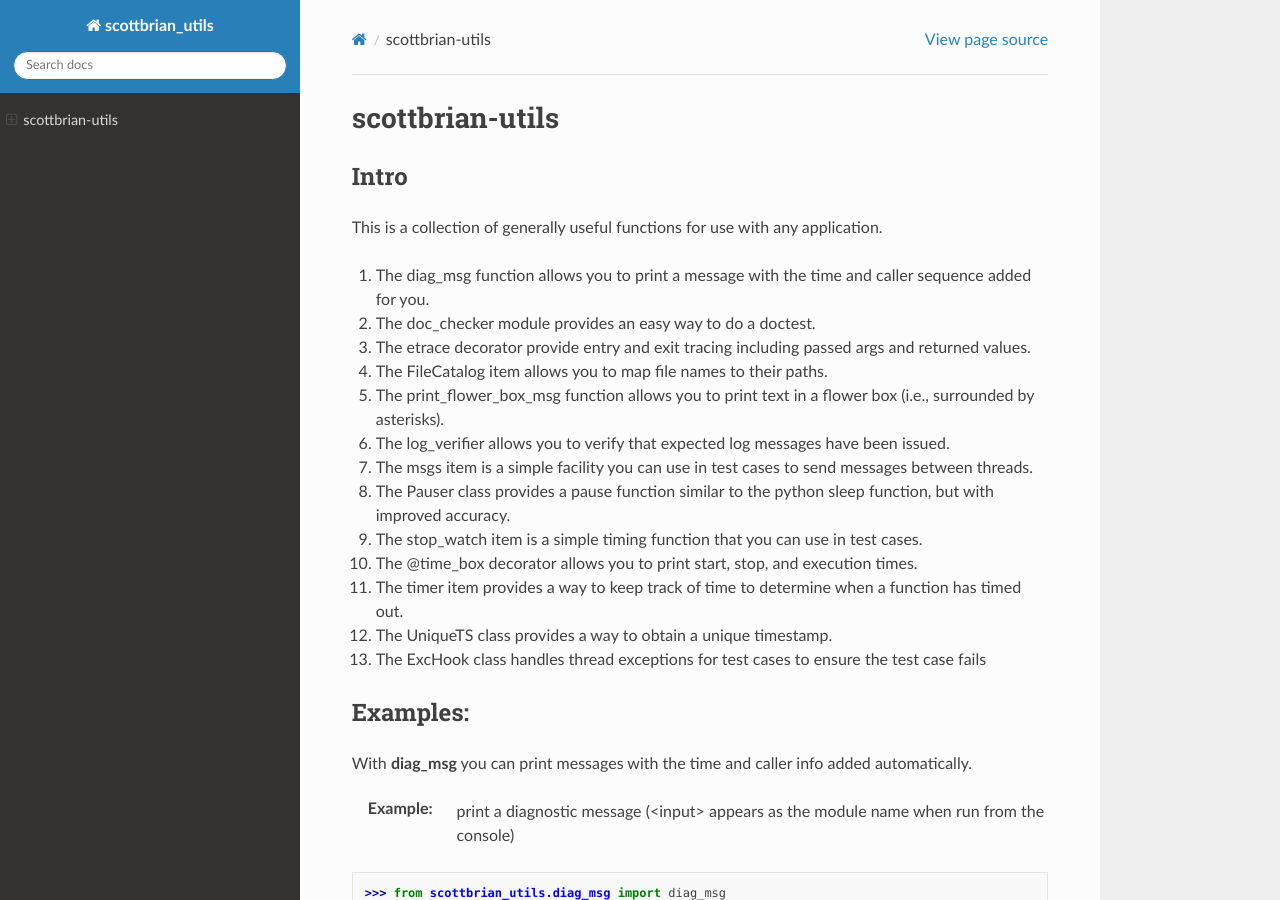
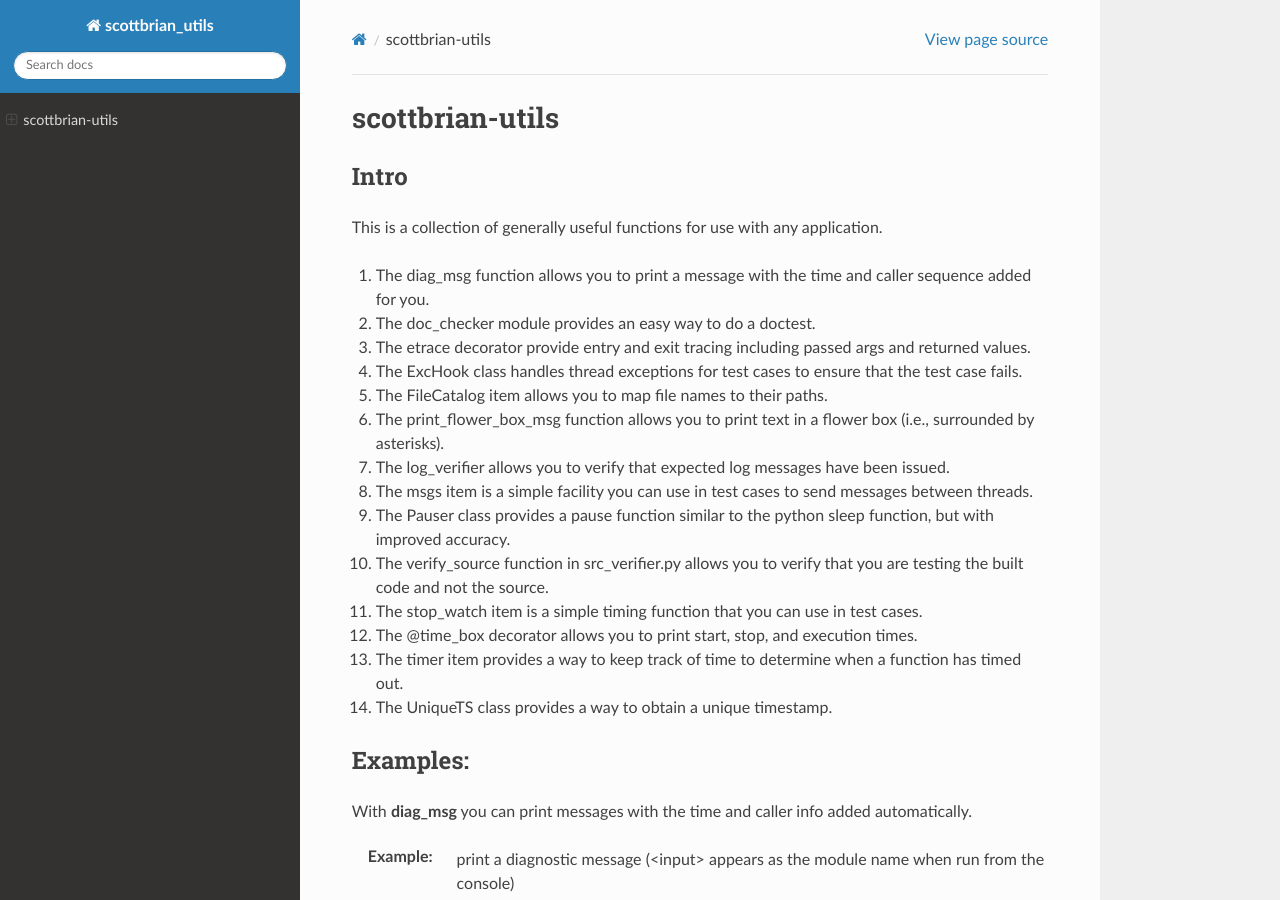
Before and after one commit to ScottBrian/scottbrian_utils, a Sphinx documentation site: the page built from docs/source/index.rst, in a window 1280 px wide and 900 px high. Built offline with Sphinx 7.4.7 and the Read the Docs theme 3.1.0, drawn with Linux system fonts in a browser that asks for light colours.

Commit message:
verify source 12

```diff
--- a/README.rst
+++ b/README.rst
@@ -7,19 +7,29 @@ Intro
 
 This is a collection of generally useful functions for use with any application.
 
-1. The diag_msg function allows you to print a message with the time and caller sequence added for you.
+1. The diag_msg function allows you to print a message with the time and caller sequence
+   added for you.
 2. The doc_checker module provides an easy way to do a doctest.
-3. The etrace decorator provide entry and exit tracing including passed args and returned values.
-4. The FileCatalog item allows you to map file names to their paths.
-5. The print_flower_box_msg function allows you to print text in a flower box (i.e., surrounded by asterisks).
-6. The log_verifier allows you to verify that expected log messages have been issued.
-7. The msgs item is a simple facility you can use in test cases to send messages between threads.
-8. The Pauser class provides a pause function similar to the python sleep function, but with improved accuracy.
-9. The stop_watch item is a simple timing function that you can use in test cases.
-10. The @time_box decorator allows you to print start, stop, and execution times.
-11. The timer item provides a way to keep track of time to determine when a function has timed out.
-12. The UniqueTS class provides a way to obtain a unique timestamp.
-13. The ExcHook class handles thread exceptions for test cases to ensure the test case fails
+3. The etrace decorator provide entry and exit tracing including passed args and
+   returned values.
+4. The ExcHook class handles thread exceptions for test cases to ensure that the test
+   case fails.
+5. The FileCatalog item allows you to map file names to their paths.
+6. The print_flower_box_msg function allows you to print text in a flower box (i.e.,
+   surrounded by asterisks).
+7. The log_verifier allows you to verify that expected log messages have been issued.
+8. The msgs item is a simple facility you can use in test cases to send messages between
+   threads.
+9. The Pauser class provides a pause function similar to the python sleep function, but
+   with improved accuracy.
+10. The verify_source function in src_verifier.py allows you to verify that you are
+    testing the built code and not the source.
+11. The stop_watch item is a simple timing function that you can use in test cases.
+12. The @time_box decorator allows you to print start, stop, and execution times.
+13. The timer item provides a way to keep track of time to determine when a function has
+    timed out.
+14. The UniqueTS class provides a way to obtain a unique timestamp.
+
 
 
 Examples:
--- /dev/null
+++ b/docs/source/exc_hook_link.rst
@@ -0,0 +1,2 @@
+.. automodule:: exc_hook
+   :members:
--- a/docs/source/index.rst
+++ b/docs/source/index.rst
@@ -26,6 +28,8 @@
    msgs <msgs_link>
 
    pauser <pauser_link>
+
+   src_verifier <src_verifier_link>
 
    stop_watch <stop_watch_link>
 
--- /dev/null
+++ b/docs/source/src_verifier_link.rst
@@ -0,0 +1,2 @@
+.. automodule:: src_verifier
+   :members: verify_source
```
Also changed, not shown: other parts of docs/source/index.rst (+4 -2 lines), 5 other files.
